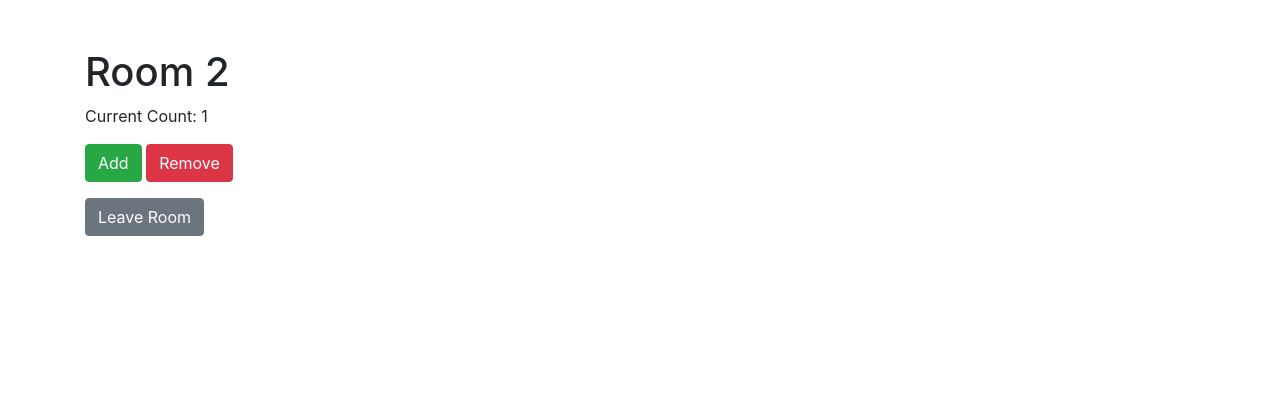
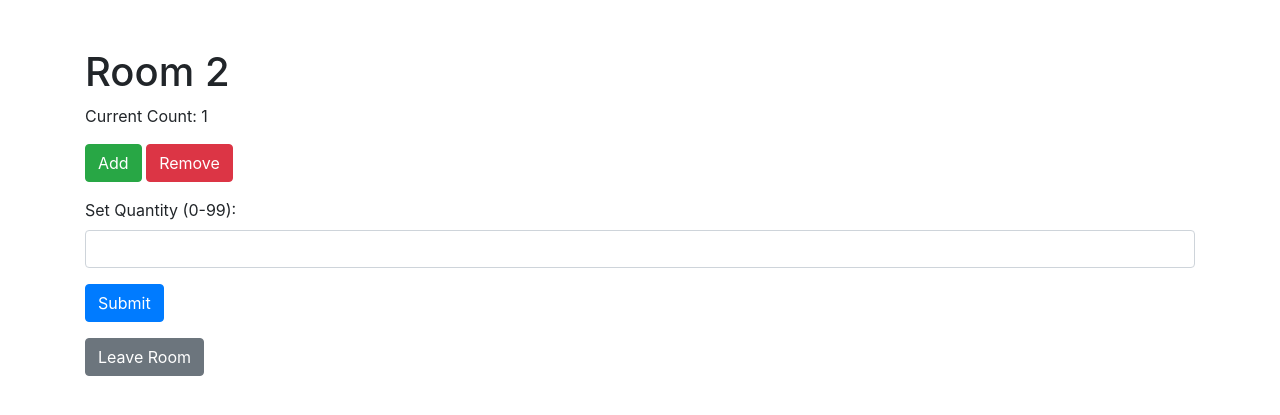
Before and after one commit to Zocke07/Embedded-System-Final, a Flask app: template templates/room.html in a window 1280 px wide. Shown: the top 415 px of the page. Run offline with Flask 3, Linux system fonts and the light colour scheme; the template is opened without the code that fills it: most values are stand-ins (such as "Sample title", 1, 10 or a date in 2020); some libraries are stand-ins or nearby versions.

Commit message:
Add submit value in room

```diff
--- a/templates/room.html
+++ b/templates/room.html
@@ -10,10 +10,19 @@
     <div class="container">
         <h1 class="mt-5">Room {{ room_id + 1 }}</h1>
         <p>Current Count: {{ count }}</p>
-        <form action="/update" method="post">
+        <form action="/update" method="post" class="mb-3">
             <input type="hidden" name="room_id" value="{{ room_id }}">
             <button class="btn btn-success" name="action" value="add">Add</button>
             <button class="btn btn-danger" name="action" value="remove">Remove</button>
+        </form>
+
+        <form action="/update" method="post" class="mb-3">
+            <input type="hidden" name="room_id" value="{{ room_id }}">
+            <div class="form-group">
+                <label for="quantity">Set Quantity (0-99):</label>
+                <input type="number" id="quantity" name="quantity" class="form-control" min="0" max="99" required>
+            </div>
+            <button class="btn btn-primary" name="action" value="set">Submit</button>
         </form>
 
         <form action="/leave/{{ room_id }}" method="get" class="mt-3">
```
